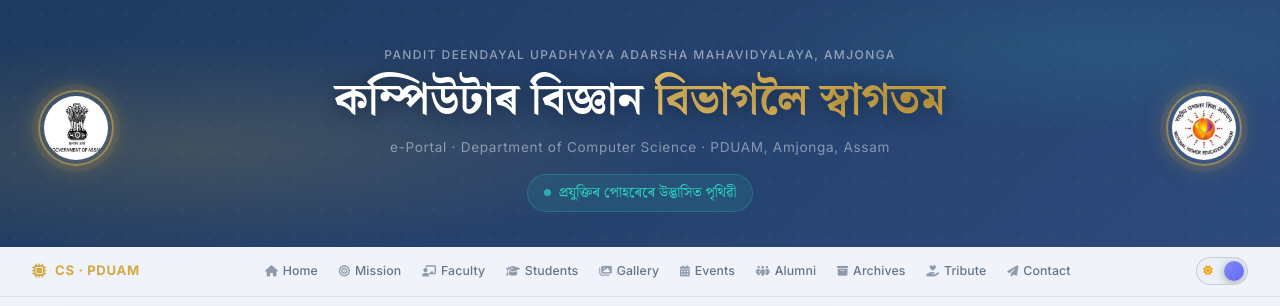
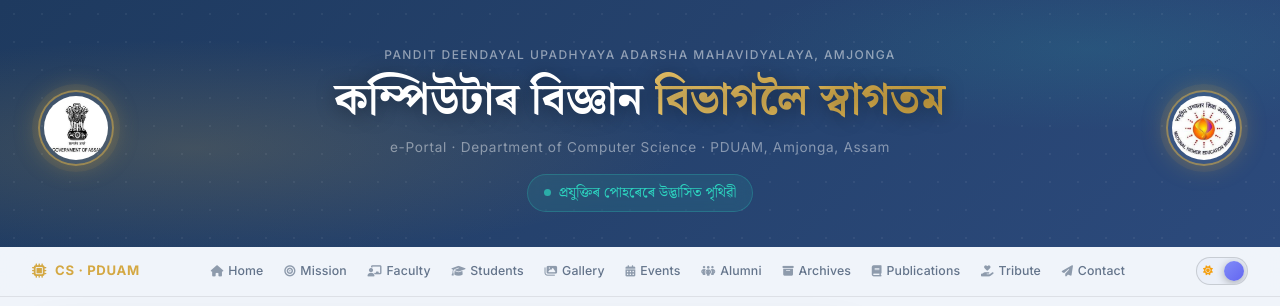
Before and after one commit to cscpduama/csc, a plain HTML site: page index.html in a window 1280 px wide. Shown: the top 306 px of the page. Drawn offline with Linux system fonts and the light colour scheme; a script that the page names is missing.

Commit message:
navigation: Interlink publications portal in main website menu

```diff
--- a/index.html
+++ b/index.html
@@ -731,6 +731,7 @@
       <li><a href="events"><i class="fa-solid fa-calendar-days"></i> Events</a></li>
       <li><a href="alumni"><i class="fa-solid fa-people-group"></i> Alumni</a></li>
       <li><a href="archives"><i class="fa-solid fa-box-archive"></i> Archives</a></li>
+      <li><a href="/multidisciplinary-book-publish" target="_blank"><i class="fa-solid fa-book"></i> Publications</a></li>
       <li><a href="tribute"><i class="fa-solid fa-hand-holding-heart"></i> Tribute</a></li>
       <li><a href="contact"><i class="fa-solid fa-paper-plane"></i> Contact</a></li>
     </ul>
@@ -773,6 +774,7 @@
     <a href="events"><i class="fa-solid fa-calendar-days"></i>Events</a>
     <a href="alumni"><i class="fa-solid fa-people-group"></i>Alumni</a>
     <a href="archives"><i class="fa-solid fa-box-archive"></i>Archives</a>
+    <a href="/multidisciplinary-book-publish" target="_blank"><i class="fa-solid fa-book"></i>Publications</a>
     <a href="tribute"><i class="fa-solid fa-hand-holding-heart"></i>Tribute</a>
     <a href="contact"><i class="fa-solid fa-paper-plane"></i>Contact</a>
   </nav>
```
